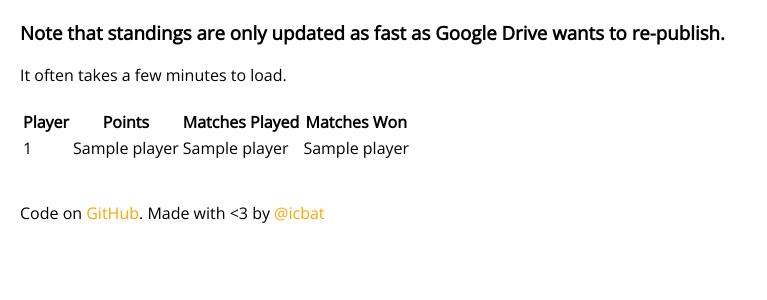
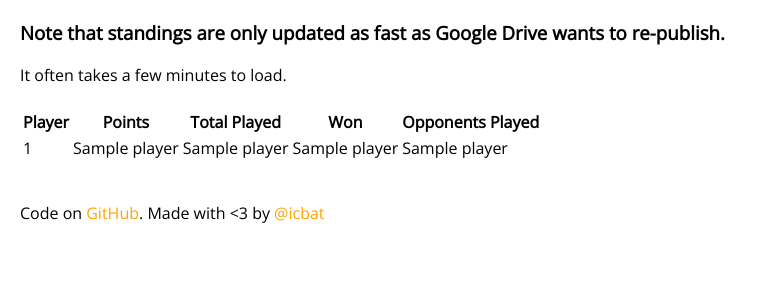
Before and after one commit to icbat/magic-league-wobsite, a Flask app: template src/templates/standings.html in a window 1280 px wide. Shown: the part 108-408 px from the top of the page, without its empty margins (0-767 px from the left). Run offline with Flask 2, Linux system fonts and the light colour scheme; the template is opened without the code that fills it: most values are stand-ins (such as "Sample title", 1, 10 or a date in 2020).

Commit message:
opponents played shows up now

```diff
--- a/src/standings.py
+++ b/src/standings.py
@@ -29,7 +29,7 @@ def calculate_points(match_slips):
                 points += 1
         points += 2 * len(opponents)
         print player + " has played " + str(len(opponents)) + " unique opponents"
-        standings.append((player, points, played, wins))
+        standings.append((player, points, played, wins, opponents))
 
     return sorted(standings, reverse=True, key=lambda tup: tup[1])
 
--- a/src/templates/standings.html
+++ b/src/templates/standings.html
@@ -9,8 +9,9 @@ It often takes a few minutes to load.<br/><br/>
     <tr>
         <th>Player</th>
         <th>Points</th>
-        <th>Matches Played</th>
-        <th>Matches Won</th>
+        <th>Total Played</th>
+        <th>Won</th>
+        <th>Opponents Played</th>
     </tr>
     {% for player in standings %}
     <tr>
@@ -18,6 +19,7 @@ It often takes a few minutes to load.<br/><br/>
         <td>{{ player[1] }}</td>
         <td>{{ player[2] }}</td>
         <td>{{ player[3] }}</td>
+        <td>{{ player[4] }}</td>
     </tr>
     {% endfor %}
 </table>
```
